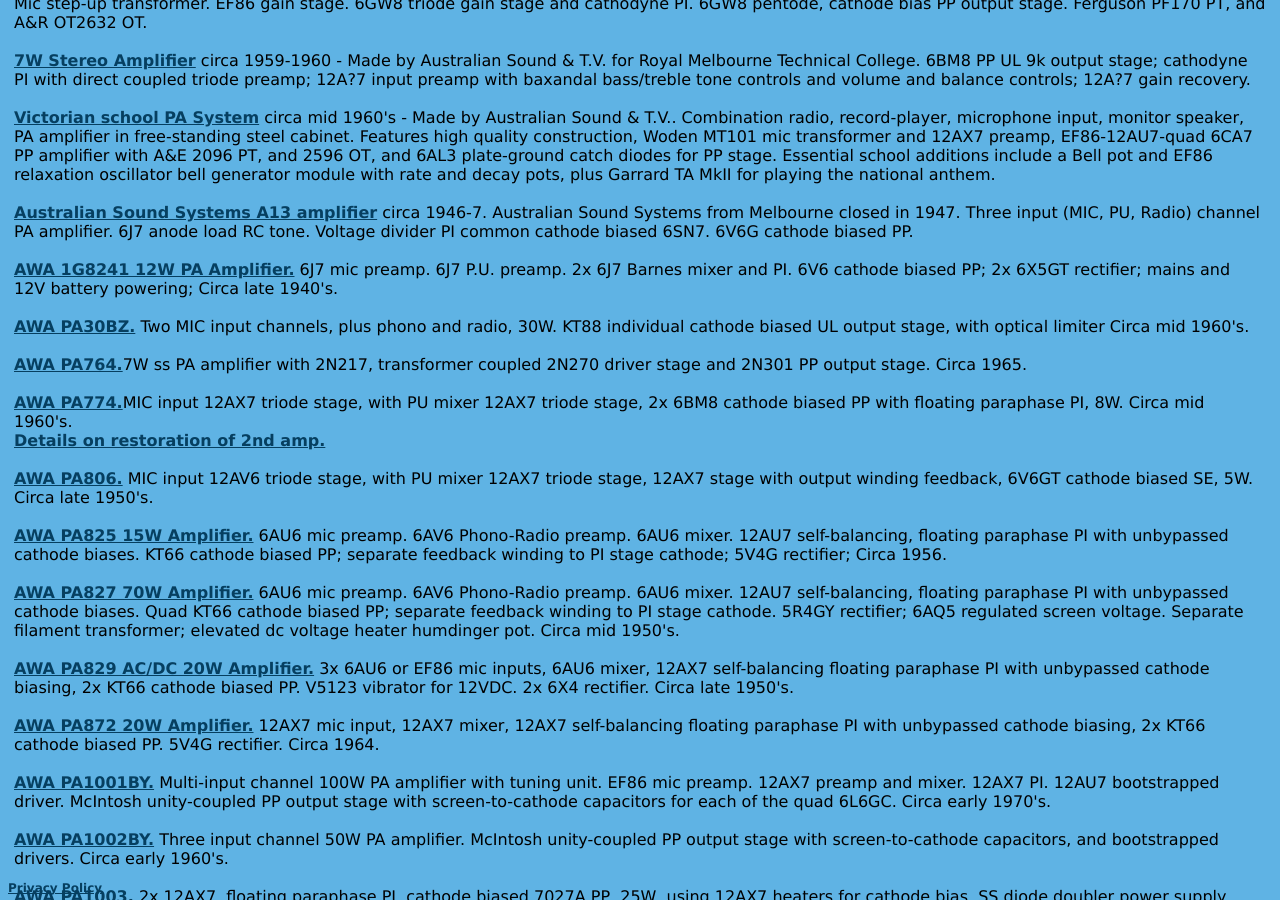
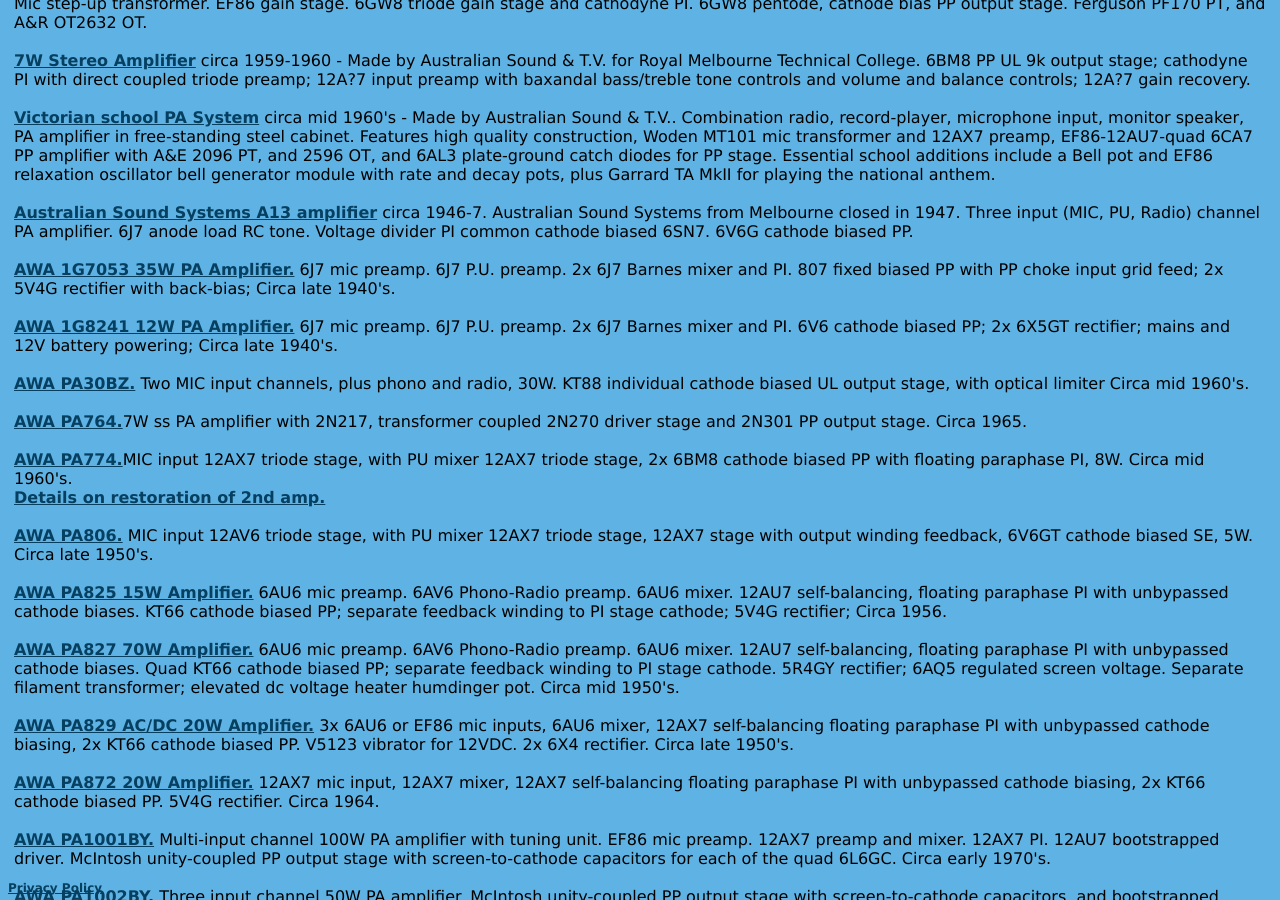
Before and after one commit to michael-robbins/michael-robbins.github.io, a Jekyll site: the page built from projects/amplifier.html, in a window 1280 px wide and 900 px high, scrolled down 774 px. Built offline with Jekyll 4.4.1, drawn with Linux system fonts in a browser that asks for light colours; some of the changed lines change nothing that is shown; some of the changed text lies outside the part shown.

Commit message:
Update amplifier.html

```diff
--- a/projects/amplifier.html
+++ b/projects/amplifier.html
@@ -50,6 +50,9 @@
       <br />
       <br />
       <a href="/static/Australian Sound A13.pdf">Australian Sound Systems A13 amplifier</a> circa 1946-7. Australian Sound Systems from Melbourne closed in 1947. Three input (MIC, PU, Radio) channel PA amplifier. 6J7 anode load RC tone. Voltage divider PI common cathode biased 6SN7. 6V6G cathode biased PP.
+      <br />
+      <br />
+      <a href="/static/AWA 1G7053.pdf">AWA 1G7053 35W PA Amplifier.</a> 6J7 mic preamp. 6J7 P.U. preamp. 2x 6J7 Barnes mixer and PI. 807 fixed biased PP with PP choke input grid feed; 2x 5V4G rectifier with back-bias;  Circa late 1940's.
       <br />
       <br />
       <a href="/static/AWA 1G8241.pdf">AWA 1G8241 12W PA Amplifier.</a> 6J7 mic preamp. 6J7 P.U. preamp. 2x 6J7 Barnes mixer and PI. 6V6 cathode biased PP; 2x 6X5GT rectifier; mains and 12V battery powering;  Circa late 1940's.
@@ -308,7 +311,7 @@
       <a href="/projects/Valve Info.html">Information on self-split push-pull circuits, valve reliability articles, and other valve related goodies.</a>
       <br />
       <br />
-      Last update: 6 Dec 2021
+      Last update: 22 Jan 2022
       Email Tim for comments / details.
       <br />
       <br />
```
